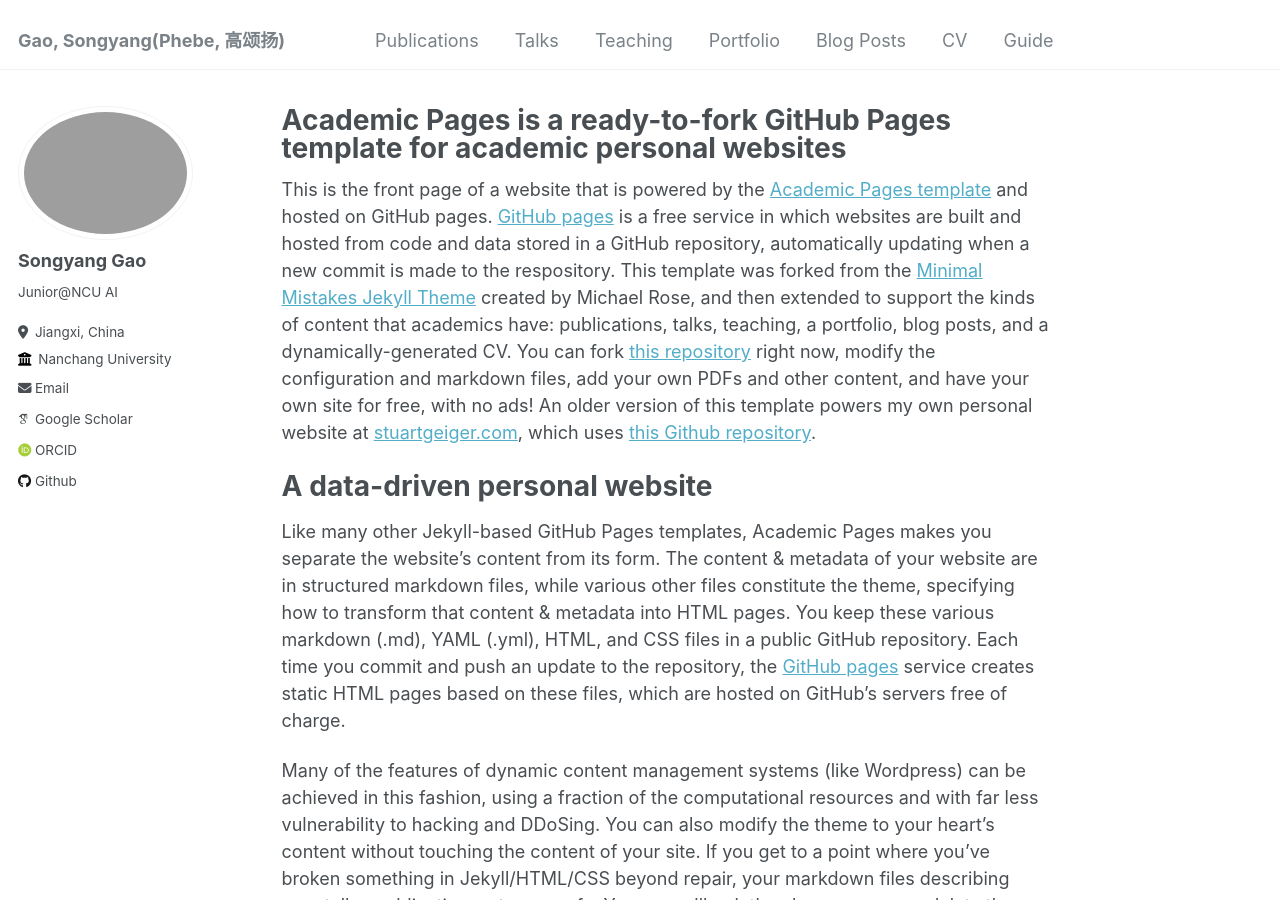
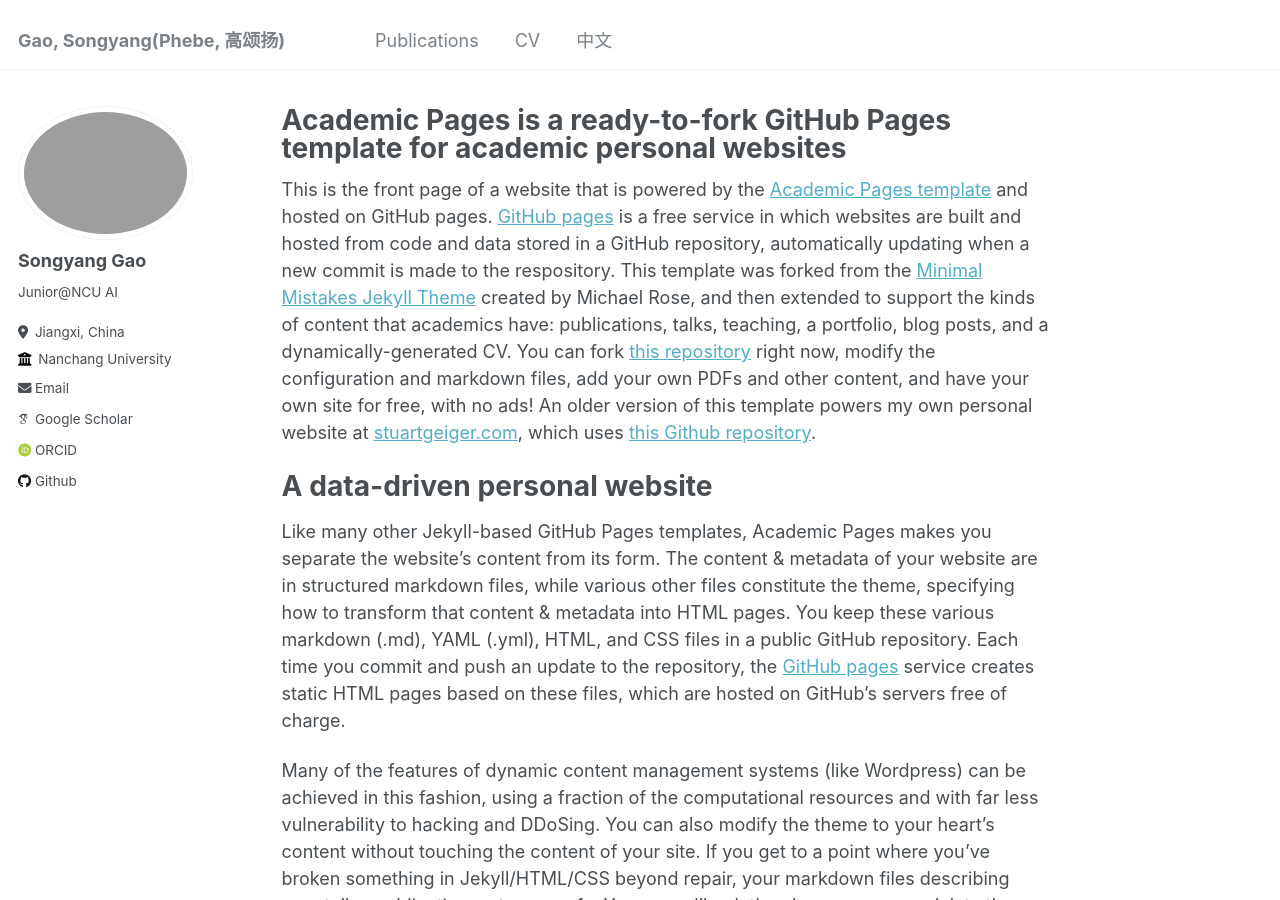
Before and after one commit to songyang0603/songyang0603.github.io, a Jekyll site: the page built from _pages/about.md, in a window 1280 px wide and 900 px high. Built offline with Jekyll 4.4.1, drawn with Linux system fonts in a browser that asks for light colours; some web fonts are replaced; part of the change alters nothing that is shown.

Commit message:
Update navigation.yml

```diff
--- a/_data/navigation.yml
+++ b/_data/navigation.yml
@@ -3,20 +3,23 @@ main:
   - title: "Publications"
     url: /publications/
 
-  - title: "Talks"
-    url: /talks/
+#  - title: "Talks"
+#    url: /talks/
 
-  - title: "Teaching"
-    url: /teaching/
+#  - title: "Teaching"
+#    url: /teaching/
 
-  - title: "Portfolio"
-    url: /portfolio/
+#  - title: "Portfolio"
+#    url: /portfolio/
 
-  - title: "Blog Posts"
-    url: /year-archive/
+#  - title: "Blog Posts"
+#    url: /year-archive/
 
   - title: "CV"
     url: /cv/
 
-  - title: "Guide"
-    url: /markdown/
+#  - title: "Guide"
+#    url: /markdown/
+
+  - title: "中文"
+    url: /chinese/
```
